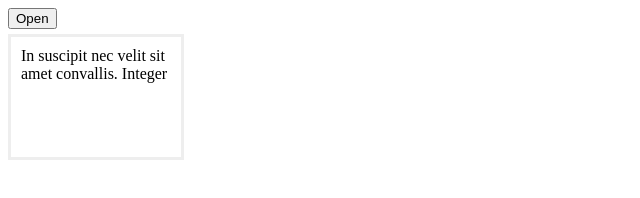
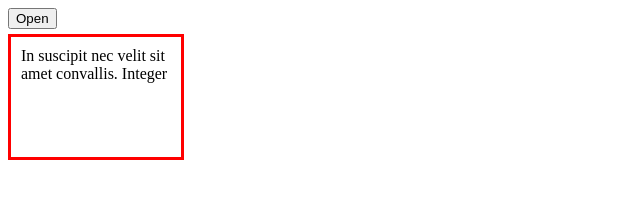
Before and after one commit to quocthinh78/text_jquery, a plain HTML site: page click_anhien.html in a window 1280 px wide. Both pictures are taken after a click on the button "Open". Shown: the whole page, without its empty margins (0-640 px from the left). Drawn offline with nearby package versions, Linux system fonts and the light colour scheme.

Commit message:
Update click_anhien.html
border red

```diff
--- a/click_anhien.html
+++ b/click_anhien.html
@@ -6,7 +6,7 @@
 <script src="https://code.jquery.com/jquery-latest.js"></script>
 <style>
   .box {
-    border: 3px solid #eee;
+    border: 3px solid red;
     display: none;
     height: 100px;
     margin-top: 5px;
```
